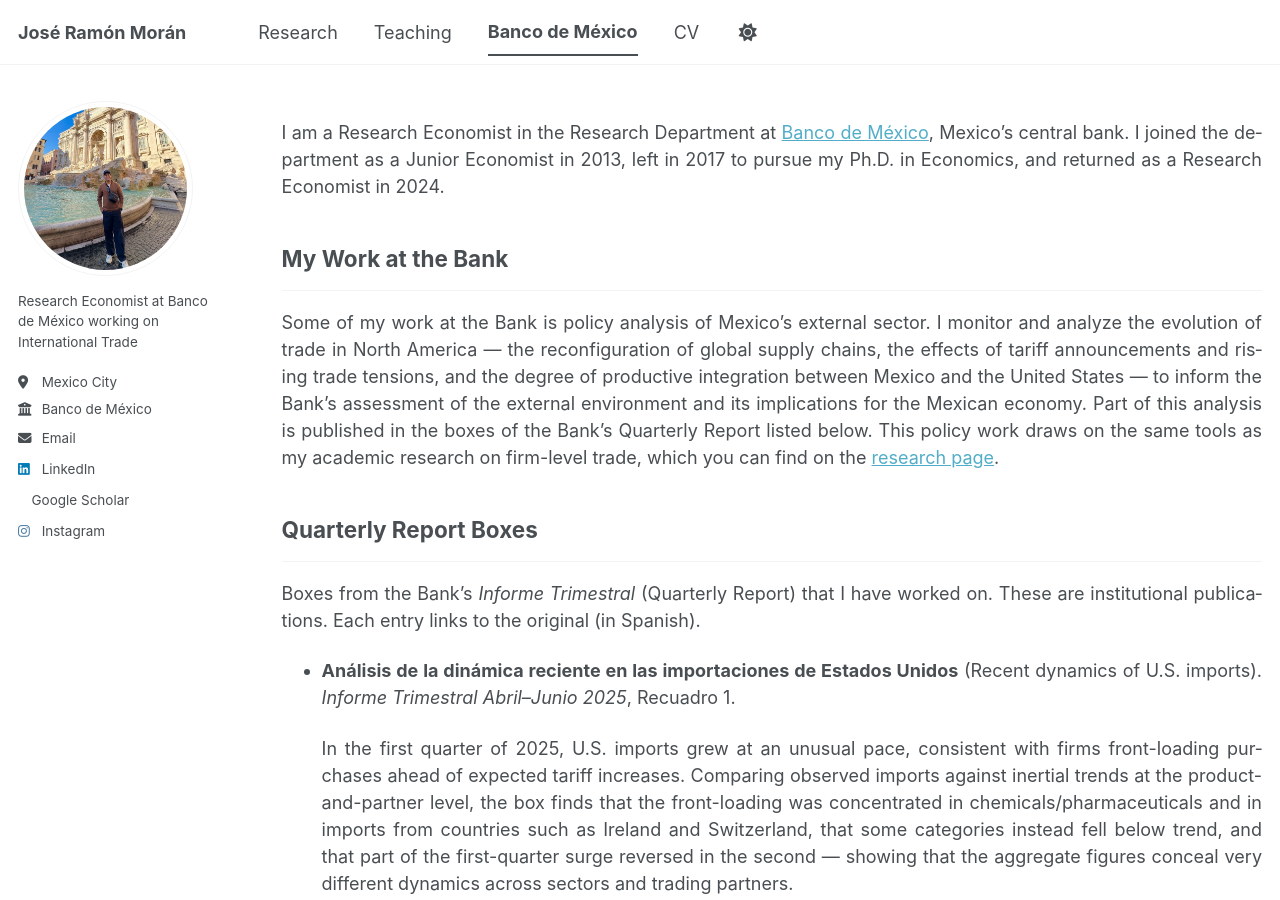
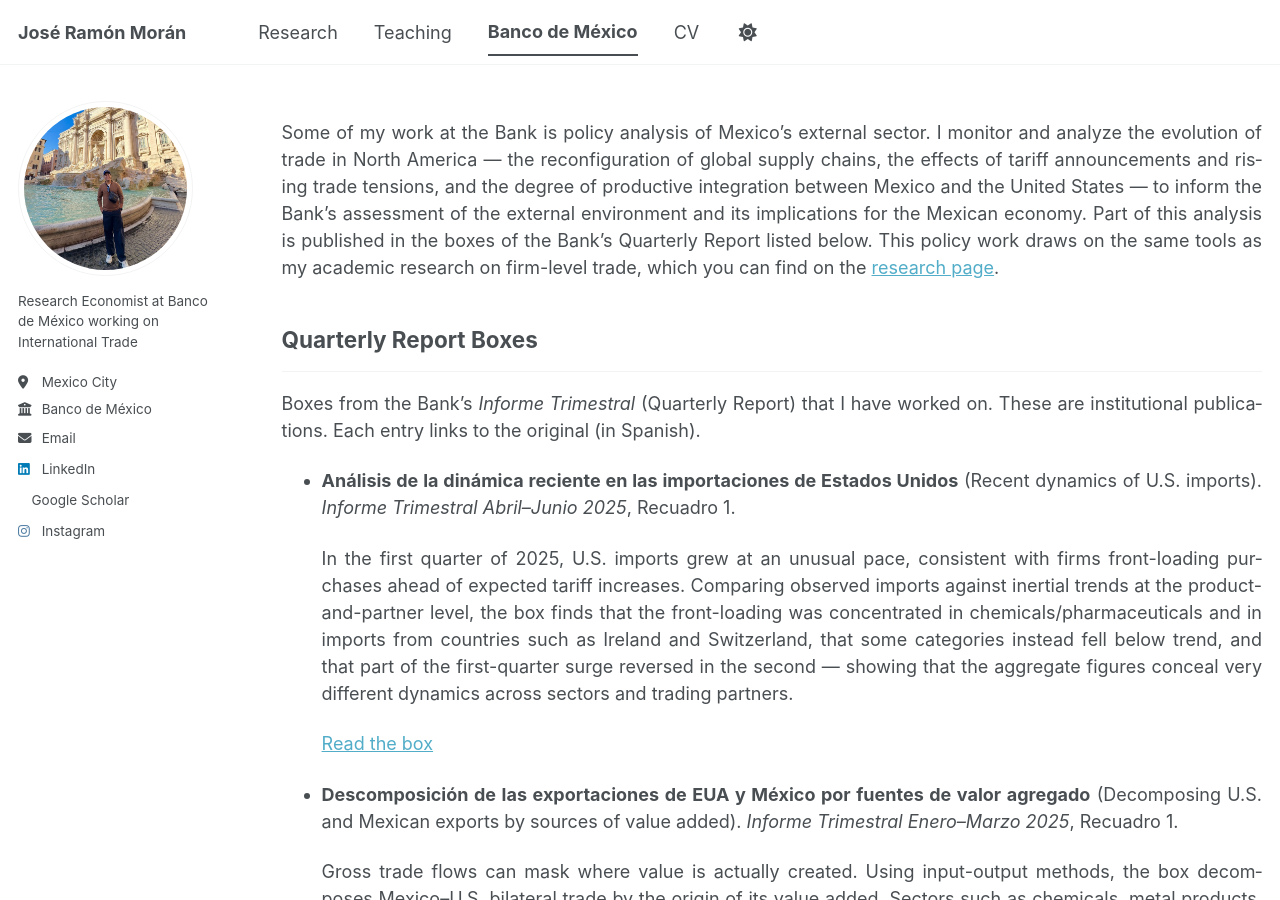
Before and after one commit to joseramonmoran/joseramonmoran.github.io, a Jekyll site: the page built from _pages/banxico.md, in a window 1280 px wide and 900 px high. Built offline with Jekyll 4.4.1, drawn with Linux system fonts in a browser that asks for light colours; a style sheet for code colours, icons or effects is not loaded.

Commit message:
Update banxico.md

```diff
--- a/_pages/banxico.md
+++ b/_pages/banxico.md
@@ -18,10 +18,6 @@ author_profile: true
     white-space: nowrap;
   }
 </style>
-
-I am a Research Economist in the Research Department at [Banco de México](https://www.banxico.org.mx/), Mexico's central bank. I joined the department as a Junior Economist in 2013, left in 2017 to pursue my Ph.D. in Economics, and returned as a Research Economist in 2024.
-
-<h2>My Work at the Bank</h2><hr />
 
 Some of my work at the Bank is policy analysis of Mexico's external sector. I monitor and analyze the evolution of trade in North America — the reconfiguration of global supply chains, the effects of tariff announcements and rising trade tensions, and the degree of productive integration between Mexico and the United States — to inform the Bank's assessment of the external environment and its implications for the Mexican economy. Part of this analysis is published in the boxes of the Bank's Quarterly Report listed below. This policy work draws on the same tools as my academic research on firm-level trade, which you can find on the [research page]({{ site.baseurl }}/research/).
 
```
